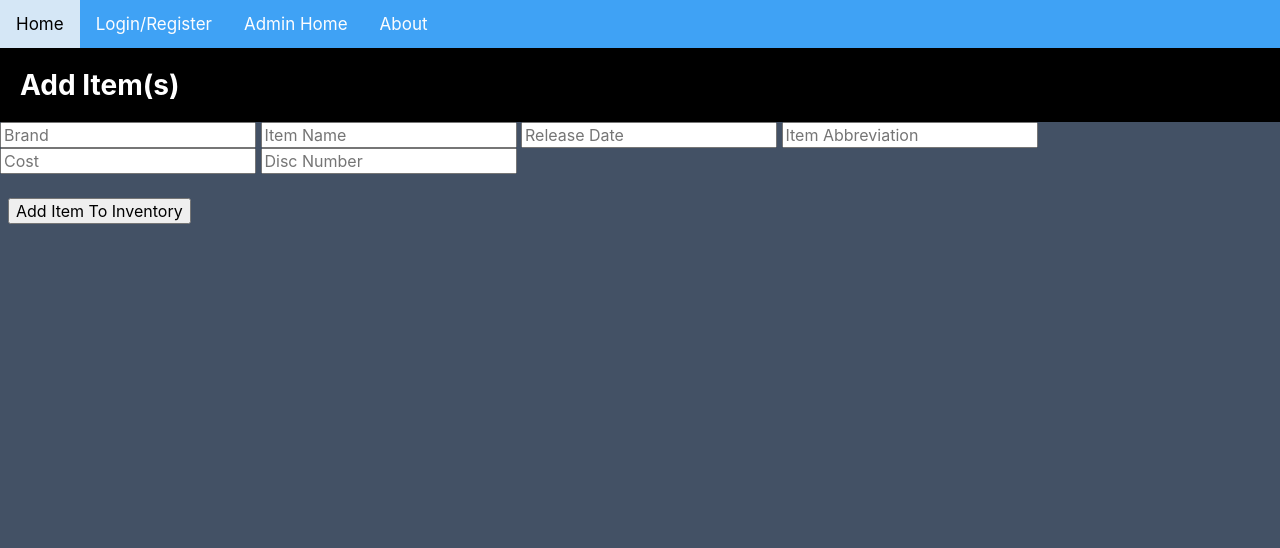
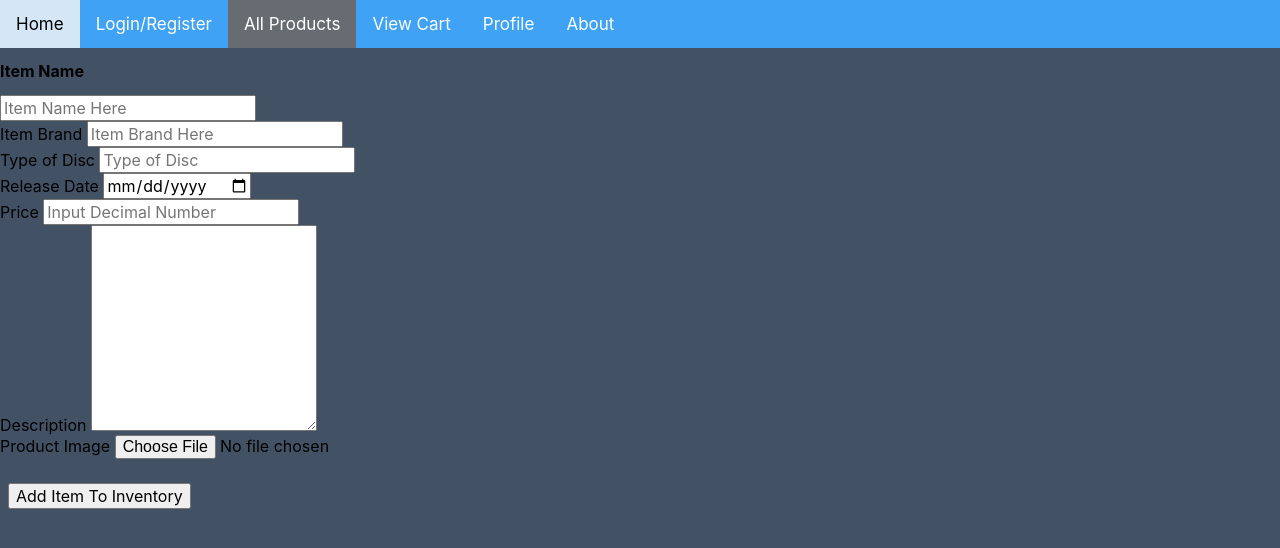
Before and after one commit to evan-jm/LightningDiscGolfProject, a Flask app: page /addItem in a window 1280 px wide. Shown: the top 548 px of the page. Run offline with Flask 2, Linux system fonts and the light colour scheme; some libraries are stand-ins or nearby versions.

Commit message:
Functional Add Item & Update Item
Added "updateItem.html", for form to update. Changed "inventory" table to better display stuff, still need to style it to fit images better. Added methods in "main.py" for adding and updating

```diff
--- a/main.py
+++ b/main.py
@@ -2,6 +2,8 @@ from flask import Flask, render_template, request, redirect, url_for, session
 from flask_mysqldb import MySQL
 import MySQLdb.cursors
 from decimal import *
+from werkzeug.utils import secure_filename
+import os
 import re
 
 app = Flask(__name__)
@@ -12,11 +14,14 @@ app.secret_key = 'your secret key'
 # Enter your database connection details below
 app.config['MYSQL_HOST'] = 'localhost'
 app.config['MYSQL_USER'] = 'root'
-app.config['MYSQL_PASSWORD'] = 'root'
+app.config['MYSQL_PASSWORD'] = 'sqlroot!'
 app.config['MYSQL_DB'] = 'milestone2'
+UPLOAD_FOLDER='static/product-images/'
+app.config['UPLOAD_FOLDER']=UPLOAD_FOLDER
 
 # Intialize MySQL
 mysql = MySQL(app)
+
 
 
 @app.route('/', methods=['GET', 'POST'])
@@ -154,15 +159,16 @@ def addItem():
     # Output message if something goes wrong...
     msg = ''
     # Check if "brand", "name", "releaseDate", "discNumber", "abbreviation", and "cost" POST requests exist (user submitted form)
-    if request.method == 'POST' and 'image' in request.form and 'brand' in request.form and 'name' in request.form and 'release_date' in request.form and 'disc_number' in request.form and 'abbreviation' in request.form and 'cost' in request.form:
+    if request.method == 'POST' and 'brand' in request.form and 'name' in request.form and 'release_date' in request.form and 'discType' in request.form and 'descrip' in request.form and 'cost' in request.form and 'image' in request.files:
         # Create variables for easy access
-        image = request.form['image']
         brand = request.form['brand']
         name = request.form['name']
         release_date = request.form['release_date']
-        disc_number = request.form['disc_number']
-        abbreviation = request.form['abbreviation']
+        discType = request.form['discType']
+        descrip= request.form['descrip']
         cost = request.form['cost']
+        image= request.files['image']
+        itemCode= "None"
 
         # Check if product exists using MySQL
         cursor = mysql.connection.cursor(MySQLdb.cursors.DictCursor)
@@ -171,25 +177,15 @@ def addItem():
         # If item exists show error and validation checks
         if item:
             msg = 'Item already exists!'
-        elif not re.match('^[A-Za-z0-9_-]*$', image):
-            msg = 'Image must contain only characters, numbers, and symbols!'
-        elif not re.match(r'[A-Za-z0-9]+', brand):
-            msg = 'Brand must contain only characters and numbers!'
-        elif not re.match(r'[A-Za-z0-9]+', name):
-            msg = 'Name must contain only characters and numbers!'
-        elif not re.match(r'[0-9]+', release_date):
-            msg = 'Release date must contain only numbers!'
-        # elif not re.match(r'[0-9]+', disc_number):
-        #   msg = 'Disc number must contain only numbers!'
-        elif not re.match(r'[A-Za-z0-9]+', abbreviation):
-            msg = 'Abbreviation must contain only characters and numbers!'
-        elif not re.match(r'[0-9]+', cost):
-            msg = 'Cost must contain only numbers!'
-        elif not brand or not name or not release_date or not disc_number:
+        elif not brand or not name or not release_date:
             msg = 'Please fill out the form!'
         else:
             # Item doesnt exists and the form data is valid, now insert new item into items table
-            cursor.execute('INSERT INTO Item (image, brand, name, release_date, disc_number, abbreviation, cost) VALUES ( %s, %s, %s, %s, %s, %s)', (image, brand, name, release_date, disc_number, abbreviation, cost,))
+            #Get name of image & save it to file directory
+            imageName= secure_filename(image.filename)
+            image.save(os.path.join(app.config['UPLOAD_FOLDER'],imageName))
+            saveName= imageName
+            cursor.execute('INSERT INTO Item (image, brand, name, disctype, description, release_date, itemcode, cost) VALUES ( %s, %s, %s, %s, %s, %s, %s, %s)', (saveName, brand, name, discType, descrip, release_date, itemCode, cost,))
             mysql.connection.commit()
             msg = 'Item successfully added'
 
@@ -198,6 +194,34 @@ def addItem():
         msg = 'Please fill out the form!'
     # Show registration form with message (if any)
     return render_template('addItem.html', msg=msg)
+
+
+@app.route('/updateItem/<string:id>', methods=['GET','POST'])
+def updateItem(id):
+    msg=""
+
+    if request.method=='POST' and 'brand' in request.form and 'name' in request.form and 'release_date' in request.form and 'discType' in request.form and 'descrip' in request.form and 'cost' in request.form and 'image' in request.files:
+        name_to_update=request.form['name']
+        brand_to_update = request.form['brand']
+        release_date_to_update = request.form['release_date']
+        discType_to_update = request.form['discType']
+        descrip_to_update= request.form['descrip']
+        cost_to_update = request.form['cost']
+        image_to_update= request.files['image']
+        itemCode_to_update= "None"
+        imageName= secure_filename(image_to_update.filename)
+        image_to_update.save(os.path.join(app.config['UPLOAD_FOLDER'],imageName))
+        saveName= imageName
+
+        try:
+            cursor = mysql.connection.cursor(MySQLdb.cursors.DictCursor)
+            cursor.execute('UPDATE Item SET image=%s, brand=%s, name=%s, disctype=%s, description=%s, release_date=%s, itemcode=%s, cost=%s WHERE ItemID=%s', (saveName, brand_to_update, name_to_update, discType_to_update, descrip_to_update, release_date_to_update, itemCode_to_update, cost_to_update,id))
+            mysql.connection.commit()
+            msg = 'Item successfully updated'
+        except:
+            msg='Error!  Looks like there was a problem...try again!'
+            render_template('updateItem.html',id=id,msg=msg)
+    return render_template('updateItem.html',id=id,msg=msg)
 
 
 @app.route('/inventory.html', methods=['GET', 'POST'])
@@ -219,40 +243,6 @@ def products():
     cursor.execute('SELECT * FROM Item')
     rows= cursor.fetchall()
     return render_template('products.html',items=rows)
-
-
-@app.route('/brands.html',methods=['GET', 'POST'])
-def brands():
-    cursor = mysql.connection.cursor(MySQLdb.cursors.DictCursor)
-    cursor.execute('SELECT * FROM Brands')
-    brands= cursor.fetchall()
-    return render_template('brands.html',itembrands=brands)
-
-
-@app.route('/disctypes.html',methods=['GET', 'POST'])
-def disc_types():
-    cursor = mysql.connection.cursor(MySQLdb.cursors.DictCursor)
-    cursor.execute('SELECT Brand_name FROM DiscTypes')
-    types= cursor.fetchall()
-    return render_template('disctypes.html',disctypes=types)
-
-
-@app.route('/products.html',methods=['GET', 'POST'])
-def fill_brands():
-    brands = 0
-    cursor = mysql.connection.cursor(MySQLdb.cursors.DictCursor)
-    cursor.execute('Insert Into Brands (BrandName) Select Brand FROM Items;')
-
-    return brands
-
-
-@app.route('/brands.html',methods=['GET', 'POST'])
-def fill_disc_types():
-    disc_types = 0
-    cursor = mysql.connection.cursor(MySQLdb.cursors.DictCursor)
-    cursor.execute('Insert Into DiscTypes (TypeName) Select DiscType FROM Items;')
-
-    return disc_types
 
 
 #Method for adding project to cart, uses array for each thing
--- a/templates/addItem.html
+++ b/templates/addItem.html
@@ -4,7 +4,6 @@
     <meta charset="UTF-8">
     <title>Add Item</title>
     <link rel="stylesheet" href="{{ url_for('static', filename='style.css') }}">
-    <!--<link rel="stylesheet" href="https://use.fontawesome.com/releases/v5.7.1/css/all.css">-->
 </head>
 
 <body>
@@ -12,37 +11,41 @@
  <div class="topnav">
     <a href="{{ url_for('Home') }}">Home</a>
     <a href="{{ url_for('userLogin') }}">Login/Register</a>
-  <a href="{{ url_for('adminHome') }}">Admin Home</a>
+    <a href="{{ url_for('products') }}" class="active">All Products</a>
+    <a href="{{ url_for('showCart') }}">View Cart</a>
+    <a href="{{ url_for('userHome') }}">Profile</a>
     <a href="#about">About</a>
 </div>
-
   <div class="addItem">
-            <h1 class="h3">Add Item(s)</h1>
-            <form action="{{ url_for('addItem') }}" method="post" autocomplete="off">
-                <label for="brand">
-                    <i class="fas fa-user"></i>
-                </label>
-                <input type="text" name="brand" placeholder="Brand" id="brand" required>
-                <label for="name">
-                    <i class="fas fa-user"></i>
-                </label>
-                <input type="text" name="name" placeholder="Item Name" id="name" required>
-                <label for="release_date">
-                    <i class="fas fa-user"></i>
-                </label>
-                <input type="text" name="release_date" placeholder="Release Date" id="release_date" required>
-                <label for="abbreviation">
-                    <i class="fas fa-user"></i>
-                </label>
-                <input type="text" name="abbreviation" placeholder="Item Abbreviation" id="abbreviation" required>
-                <label for="cost">
-                    <i class="fas fa-user"></i>
-                </label>
-                <input type="text" name="cost" placeholder="Cost" id="cost" required>
-                <label for="disc_number">
-                    <i class="fas fa-user"></i>
-                </label>
-                <input type="text" name="disc_number" placeholder="Disc Number" id="disc_number" required>
+    <form action="{{ url_for('addItem') }}" method="post" enctype="multipart/form-data" autocomplete="off">
+      <div class="form-group">
+        <h2><label for="name">Item Name</label></h2>
+        <input type="text" class="form-control form-control-lg" name="name" id="name" placeholder="Item Name Here">
+      </div>
+      <div class="form-group">
+        <label for="brand">Item Brand</label>
+        <input type="text" class="form-control" name="brand" id="brand" placeholder="Item Brand Here">
+      </div>
+      <div class="form-group">
+        <label for="discType">Type of Disc</label>
+        <input type="text" class="form-control" name="discType" id="discType" placeholder="Type of Disc">
+      </div>
+      <div class="form-group">
+        <label for="release_date">Release Date</label>
+        <input type="date" class="form-control" name="release_date" id="release_date" placeholder="Date">
+      </div>
+      <div class="form-group">
+        <label for="cost">Price</label>
+        <input type="text" class="form-control" name="cost" id="cost" placeholder="Input Decimal Number">
+      </div>
+      <div class="form-group">
+        <label for="descrip">Description</label>
+        <textarea class="form-control" id="descrip" name="descrip" rows="10" required></textarea>
+      </div>
+      <div class="form-group">
+        <label for="image">Product Image</label>
+        <input type="file" class="form-control" name="image" id="image" required>
+      </div>
       <div class="msg">{{ msg }}</div>
       <p style="padding:8px;"><input type="submit" value="Add Item To Inventory"></p>
     </form>
--- a/templates/index.html
+++ b/templates/index.html
@@ -15,6 +15,7 @@
  <a href="{{ url_for('userLogin') }}">Login/Register</a>
  <a href="{{ url_for('products') }}">All Products</a>
  <a href="{{url_for('showCart') }}">View Cart</a>
+ <a href="{{ url_for('userHome') }}">Profile</a>
  <a href="#about">About</a>
 </div>
 
```
Also changed, not shown: templates/adminHome.html (+8 -0 lines), templates/inventory.html (+31 -11 lines), templates/updateItem.html (added, +68 -0 lines). Lines whose indentation alone changed are shown as unchanged.
